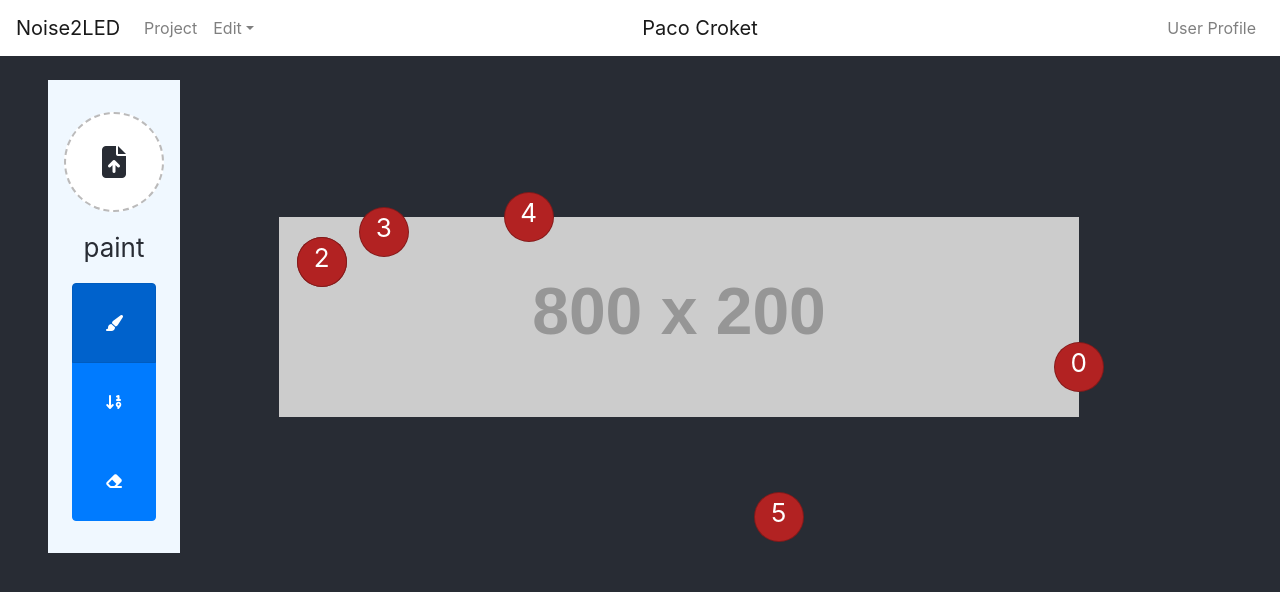
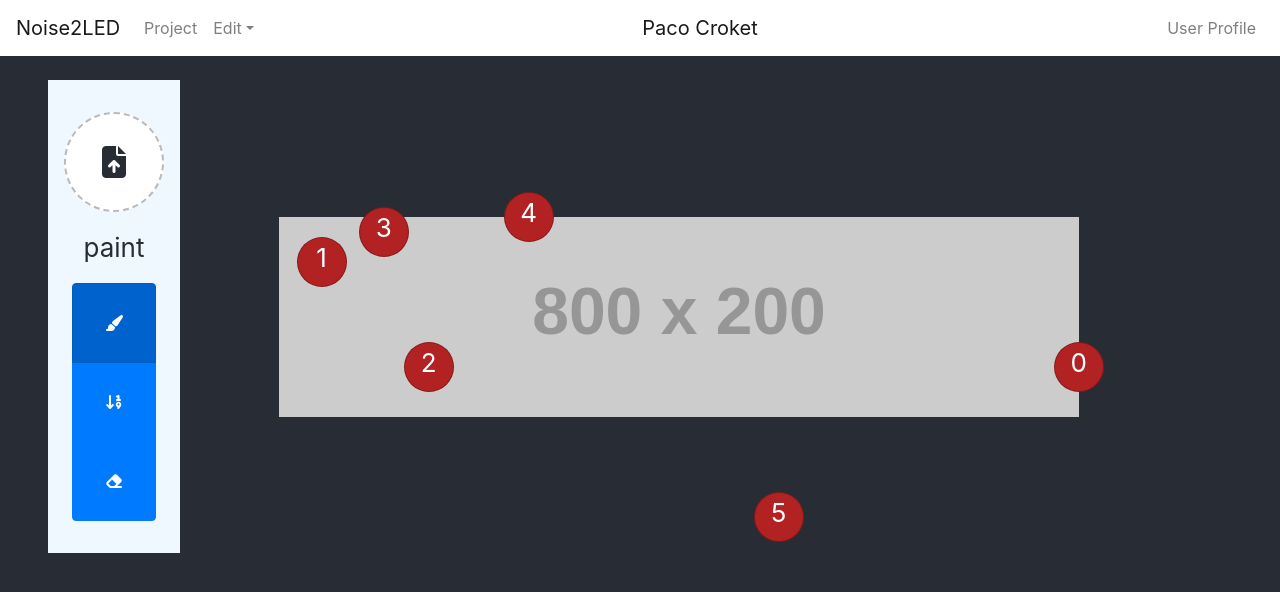
Before and after one commit to pacoCroket/coord-noise-simulation, a React (Create React App) app: page / in a window 1280 px wide. Shown: the top 592 px of the page. Built offline with nearby package versions, Linux system fonts and the light colour scheme.

Commit message:
paint doesn't make tempLed[0]

```diff
--- a/src/components/Canvas.js
+++ b/src/components/Canvas.js
@@ -42,16 +42,17 @@ export default class Canvas extends Component {
   handleMouseDown = ({ clientX, clientY }) => {
     window.addEventListener("mousemove", this.handleMouseMove);
     window.addEventListener("mouseup", this.handleMouseUp);
-    const { x, y } = this.getRelativePos({ clientX, clientY });
 
-    if (this.props.tooling.paintMode !== App.paintModes.erase)
+    if (this.props.tooling.paintMode !== App.paintModes.erase && !this.state.isDraggingLed) {
+      const { x, y } = this.getRelativePos({ clientX, clientY });
       this.setState({ tempLeds: [{ id: this.props.leds.length, x, y }] });
+    }
   };
 
   handleMouseMove = ({ clientX, clientY }) => {
     this.setState({ isDragging: true });
 
-    if (this.state.tempLeds[0]) {
+    if (this.state.tempLeds[0] && !this.state.isDraggingLed) {
       const { x, y } = this.getRelativePos({ clientX, clientY });
 
       // append new Leds to tempLeds and update their pos
@@ -71,7 +72,6 @@ export default class Canvas extends Component {
         }
         // add the calculated leds to state
         this.setState({ tempLeds });
-
       } else if (this.props.tooling.paintMode === App.paintModes.paint) {
         this.setState({ tempLeds: [{ id: this.props.leds.length, x, y }] });
       }
@@ -83,7 +83,7 @@ export default class Canvas extends Component {
     window.removeEventListener("mouseup", this.handleMouseUp);
 
     // add the single first tempLed if paintMode === 'paint'
-    if (this.props.tooling.paintMode === App.paintModes.paint && !this.state.isDraggingLed) {
+    if (this.props.tooling.paintMode === App.paintModes.paint && !this.state.isDraggingLed && this.state.tempLeds[0]) {
       this.props.addLed({ x: this.state.tempLeds[0].x, y: this.state.tempLeds[0].y });
     } else if (this.props.tooling.paintMode === App.paintModes.line) {
       // add all of tempLeds
@@ -97,7 +97,11 @@ export default class Canvas extends Component {
     // this.setState({ isDragging: false});
   };
 
-  onDragStart = () => this.setState({ isDraggingLed: true });
+  onDragStart = () => {
+    this.setState({ isDraggingLed: true });
+    // also update it within this render loop
+    this.state.isDraggingLed = true;
+  };
   // unelegant way of letting 'isDragging' stick for a bit longer
   onDragEnd = () => setTimeout(() => this.setState({ isDraggingLed: false }), 200);
 
--- a/src/data/ledsData.js
+++ b/src/data/ledsData.js
@@ -11,8 +11,8 @@ const leds = [
     },
     {
       id: 2,
-      x: 43,
-      y: 45
+      x: 150,
+      y: 150
     },
     {
       id: 3,
```
